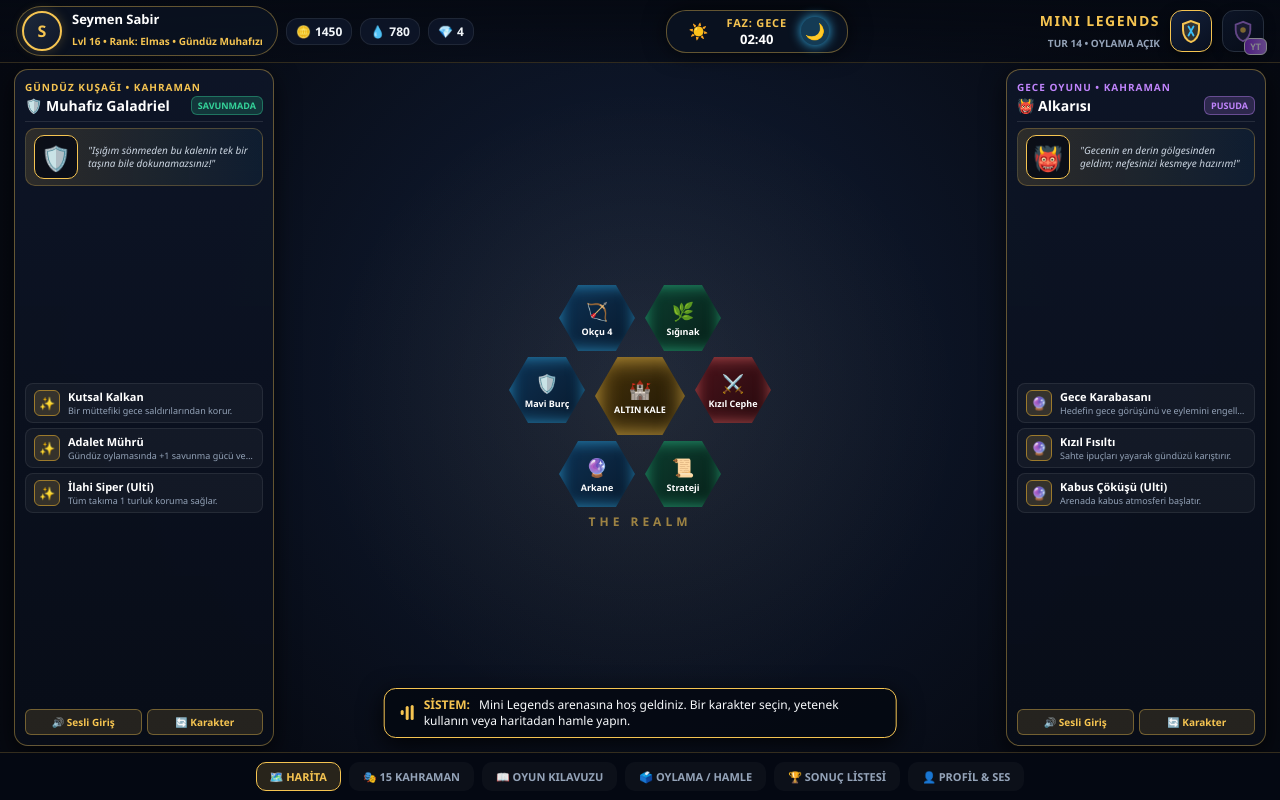
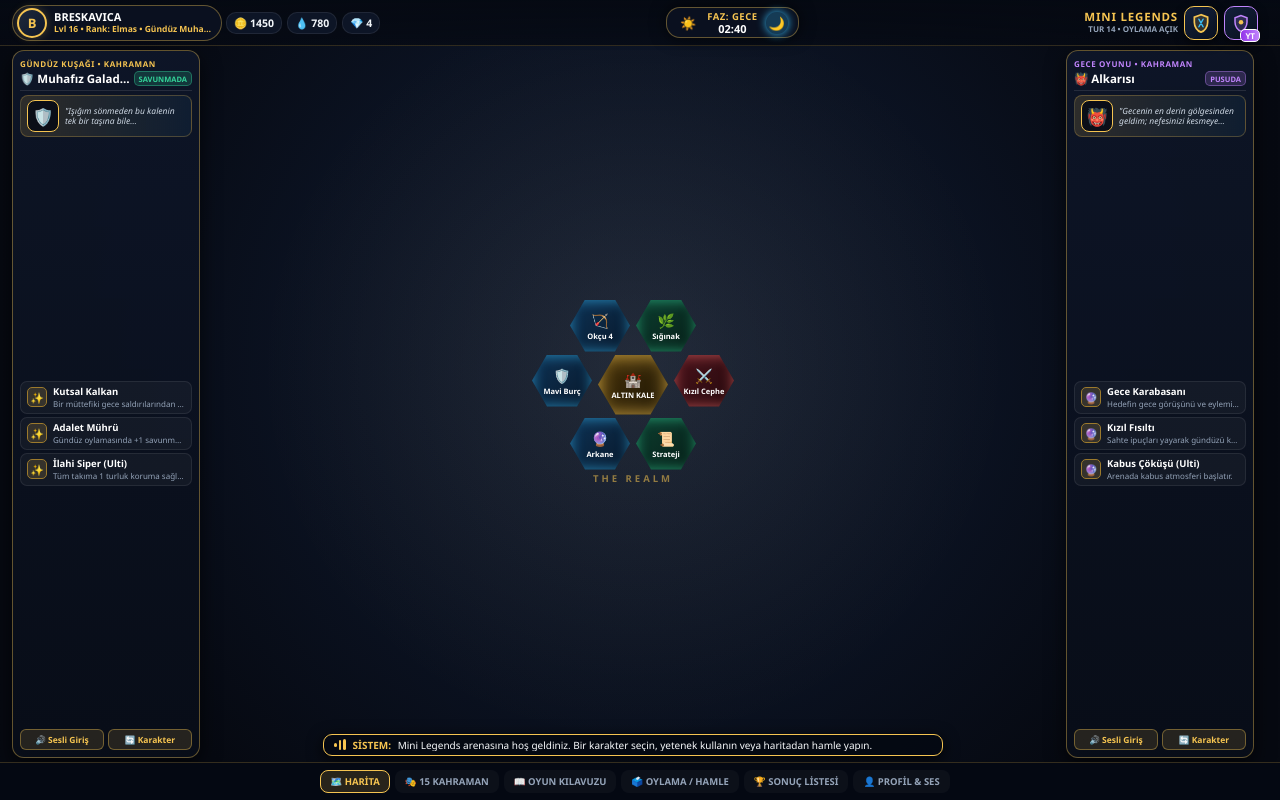
Before and after one commit to sabirseymen01-pixel/golden-guardian-bot, a plain HTML site: page public/mini_legends.html in a window 1280 px wide. Drawn offline with Linux system fonts and the light colour scheme.

Commit message:
Update mini_legends.html

```diff
--- a/public/mini_legends.html
+++ b/public/mini_legends.html
@@ -2,13 +2,14 @@
 <html lang="tr">
 <head>
   <meta charset="UTF-8" />
+  <meta http-equiv="Cache-Control" content="no-cache, no-store, must-revalidate" />
   <meta name="viewport" content="width=device-width, initial-scale=1.0, maximum-scale=1.0, user-scalable=no, viewport-fit=cover" />
   <title>MINI LEGENDS — Strateji & Rol Yapma</title>
   <script src="https://telegram.org/js/telegram-web-app.js"></script>
   <style>
     :root {
       --bg-dark: #060911;
-      --panel-bg: rgba(11, 18, 33, 0.9);
+      --panel-bg: rgba(11, 18, 33, 0.92);
       --gold: #f5c451;
       --gold-dim: #9c7a2c;
       --blue-glow: #38bdf8;
@@ -18,6 +19,10 @@
       --text-main: #f1f5f9;
       --text-muted: #94a3b8;
       --border-gold: rgba(245, 196, 81, 0.38);
+      --safe-top: env(safe-area-inset-top, 0px);
+      --safe-bottom: env(safe-area-inset-bottom, 0px);
+      --safe-left: env(safe-area-inset-left, 0px);
+      --safe-right: env(safe-area-inset-right, 0px);
     }
 
     * {
@@ -59,33 +64,37 @@
 
     /* ÜST HUD */
     .top-hud {
-      min-height: 62px;
+      min-height: 46px;
+      height: auto;
       display: flex;
       align-items: center;
       justify-content: space-between;
-      padding: calc(env(safe-area-inset-top) + 6px) 16px 6px;
-      background: linear-gradient(180deg, rgba(5, 9, 18, 0.96) 0%, rgba(5, 9, 18, 0.55) 100%);
+      padding: calc(var(--safe-top) + 4px) calc(var(--safe-right) + 22px) 4px calc(var(--safe-left) + 12px);
+      background: linear-gradient(180deg, rgba(5, 9, 18, 0.96) 0%, rgba(5, 9, 18, 0.72) 100%);
       border-bottom: 1px solid rgba(245, 196, 81, 0.18);
       z-index: 20;
       flex-shrink: 0;
+      gap: 6px;
     }
 
     .player-card {
       display: flex;
       align-items: center;
-      gap: 10px;
+      gap: 7px;
       background: var(--panel-bg);
       border: 1px solid var(--border-gold);
-      border-radius: 30px;
-      padding: 4px 14px 4px 5px;
+      border-radius: 24px;
+      padding: 2px 10px 2px 4px;
       cursor: pointer;
       transition: transform 0.15s, border-color 0.15s;
+      flex-shrink: 0;
+      max-width: 210px;
     }
     .player-card:hover { border-color: var(--gold); }
     .player-card:active { transform: scale(0.97); }
     .avatar-ring {
-      width: 40px;
-      height: 40px;
+      width: 30px;
+      height: 30px;
       border-radius: 50%;
       border: 2px solid var(--gold);
       background: linear-gradient(135deg, #1e293b, #0f172a);
@@ -94,69 +103,75 @@
       justify-content: center;
       font-weight: 800;
       color: var(--gold);
-      font-size: 16px;
-      box-shadow: 0 0 12px rgba(245, 196, 81, 0.25);
+      font-size: 13px;
+      box-shadow: 0 0 10px rgba(245, 196, 81, 0.25);
+      flex-shrink: 0;
     }
-    .player-info h4 { font-size: 13px; color: #fff; line-height: 1.2; }
-    .player-info span { font-size: 10px; color: var(--gold); font-weight: 600; }
+    .player-info { min-width: 0; }
+    .player-info h4 { font-size: 11px; color: #fff; line-height: 1.15; white-space: nowrap; overflow: hidden; text-overflow: ellipsis; }
+    .player-info span { font-size: 8.5px; color: var(--gold); font-weight: 600; display: block; white-space: nowrap; overflow: hidden; text-overflow: ellipsis; }
 
     .resources {
       display: flex;
-      gap: 8px;
-      margin-left: 8px;
-      font-size: 12px;
+      gap: 5px;
+      margin-left: 4px;
+      font-size: 10.5px;
       font-weight: 700;
+      flex-shrink: 0;
     }
     .res-badge {
       display: flex;
       align-items: center;
-      gap: 4px;
-      background: rgba(15, 23, 42, 0.85);
-      padding: 4px 9px;
-      border-radius: 12px;
+      gap: 3px;
+      background: rgba(15, 23, 42, 0.88);
+      padding: 3px 7px;
+      border-radius: 10px;
       border: 1px solid rgba(255, 255, 255, 0.08);
+      white-space: nowrap;
     }
 
     .cycle-hud {
       display: flex;
       align-items: center;
-      gap: 14px;
+      gap: 8px;
       background: var(--panel-bg);
       border: 1px solid var(--border-gold);
-      padding: 4px 18px;
-      border-radius: 20px;
-      box-shadow: 0 0 22px rgba(0, 0, 0, 0.65);
+      padding: 2px 10px;
+      border-radius: 14px;
+      box-shadow: 0 0 16px rgba(0, 0, 0, 0.65);
+      flex-shrink: 0;
     }
     .cycle-icon {
-      width: 28px;
-      height: 28px;
+      width: 22px;
+      height: 22px;
       border-radius: 50%;
       display: flex;
       align-items: center;
       justify-content: center;
-      font-size: 16px;
+      font-size: 13px;
       transition: all 0.3s;
     }
-    .cycle-icon.active-sun { background: rgba(245, 196, 81, 0.25); box-shadow: 0 0 12px var(--gold); }
-    .cycle-icon.active-moon { background: rgba(56, 189, 248, 0.25); box-shadow: 0 0 12px var(--blue-glow); }
+    .cycle-icon.active-sun { background: rgba(245, 196, 81, 0.25); box-shadow: 0 0 10px var(--gold); }
+    .cycle-icon.active-moon { background: rgba(56, 189, 248, 0.25); box-shadow: 0 0 10px var(--blue-glow); }
     .cycle-text { text-align: center; }
-    .cycle-text .phase { font-size: 11px; font-weight: 800; letter-spacing: 0.8px; color: var(--gold); }
-    .cycle-text .timer { font-size: 13px; font-weight: 700; color: #fff; font-variant-numeric: tabular-nums; }
+    .cycle-text .phase { font-size: 9.5px; font-weight: 800; letter-spacing: 0.5px; color: var(--gold); white-space: nowrap; }
+    .cycle-text .timer { font-size: 11px; font-weight: 700; color: #fff; font-variant-numeric: tabular-nums; line-height: 1.1; }
 
     .brand-ports {
       display: flex;
       align-items: center;
-      gap: 10px;
+      gap: 6px;
+      flex-shrink: 0;
     }
-    .brand-title { text-align: right; }
-    .brand-title h2 { font-size: 14px; letter-spacing: 1.5px; color: var(--gold); font-weight: 900; }
-    .brand-title span { font-size: 10px; color: var(--text-muted); font-weight: 700; }
+    .brand-title { text-align: right; max-width: 118px; }
+    .brand-title h2 { font-size: 11.5px; letter-spacing: 0.8px; color: var(--gold); font-weight: 900; line-height: 1.1; white-space: nowrap; }
+    .brand-title span { font-size: 8px; color: var(--text-muted); font-weight: 700; display: block; white-space: nowrap; overflow: hidden; text-overflow: ellipsis; }
 
     .port-btn {
       position: relative;
-      width: 42px;
-      height: 42px;
-      border-radius: 12px;
+      width: 34px;
+      height: 34px;
+      border-radius: 10px;
       background: linear-gradient(145deg, #13203b, #09101f);
       border: 1.5px solid var(--gold);
       display: flex;
@@ -164,22 +179,23 @@
       align-items: center;
       justify-content: center;
       cursor: pointer;
-      box-shadow: 0 4px 12px rgba(0, 0, 0, 0.5);
+      box-shadow: 0 4px 10px rgba(0, 0, 0, 0.5);
       transition: all 0.2s;
+      flex-shrink: 0;
     }
-    .port-btn:hover { transform: translateY(-2px); box-shadow: 0 0 14px rgba(245, 196, 81, 0.4); }
+    .port-btn:hover { transform: translateY(-2px); box-shadow: 0 0 12px rgba(245, 196, 81, 0.4); }
     .port-btn.yt-port { border-color: var(--purple-glow); }
     .port-btn.yt-locked { opacity: 0.5; border-color: #475569; }
     .yt-badge {
       position: absolute;
-      bottom: -4px;
-      right: -4px;
+      bottom: -3px;
+      right: -3px;
       background: linear-gradient(90deg, #9333ea, #c084fc);
       color: #fff;
-      font-size: 9px;
+      font-size: 8px;
       font-weight: 900;
-      padding: 1px 5px;
-      border-radius: 6px;
+      padding: 0 4px;
+      border-radius: 5px;
       border: 1px solid #fff;
     }
 
@@ -187,50 +203,53 @@
     .main-arena {
       flex: 1;
       display: grid;
-      grid-template-columns: 260px 1fr 260px;
-      gap: 10px;
-      padding: 6px 14px;
+      grid-template-columns: minmax(156px, 188px) 1fr minmax(156px, 188px);
+      gap: 8px;
+      padding: 4px calc(var(--safe-right) + 26px) 4px calc(var(--safe-left) + 12px);
       position: relative;
       overflow: hidden;
       min-height: 0;
     }
 
     .char-panel {
-      background: linear-gradient(180deg, rgba(14, 22, 40, 0.93) 0%, rgba(8, 13, 24, 0.97) 100%);
+      background: linear-gradient(180deg, rgba(14, 22, 40, 0.94) 0%, rgba(8, 13, 24, 0.98) 100%);
       border: 1px solid var(--border-gold);
-      border-radius: 14px;
-      padding: 10px;
+      border-radius: 12px;
+      padding: 7px;
       display: flex;
       flex-direction: column;
       justify-content: space-between;
       z-index: 10;
-      box-shadow: 0 8px 25px rgba(0, 0, 0, 0.65);
+      box-shadow: 0 8px 20px rgba(0, 0, 0, 0.65);
+      min-width: 0;
+      min-height: 0;
+      overflow: hidden;
     }
     .char-portrait-banner {
       display: flex;
       align-items: center;
-      gap: 10px;
-      padding: 6px 8px;
-      margin-top: 6px;
-      border-radius: 10px;
+      gap: 6px;
+      padding: 4px 6px;
+      margin-top: 4px;
+      border-radius: 8px;
       background: linear-gradient(90deg, rgba(245, 196, 81, 0.14), rgba(56, 189, 248, 0.06));
       border: 1px solid rgba(245, 196, 81, 0.25);
     }
     .char-portrait-avatar {
-      width: 44px;
-      height: 44px;
-      border-radius: 10px;
+      width: 32px;
+      height: 32px;
+      border-radius: 8px;
       display: flex;
       align-items: center;
       justify-content: center;
-      font-size: 24px;
+      font-size: 17px;
       background: rgba(6, 10, 20, 0.85);
       border: 1px solid var(--gold);
       flex-shrink: 0;
     }
     .char-quote-preview {
-      font-size: 10px;
-      line-height: 1.3;
+      font-size: 8.5px;
+      line-height: 1.2;
       color: #cbd5e1;
       font-style: italic;
       display: -webkit-box;
@@ -241,27 +260,30 @@
 
     .char-header {
       border-bottom: 1px solid rgba(255, 255, 255, 0.1);
-      padding-bottom: 6px;
+      padding-bottom: 4px;
     }
     .char-role-tag {
-      font-size: 10px;
+      font-size: 8px;
       font-weight: 800;
-      letter-spacing: 1px;
+      letter-spacing: 0.6px;
       color: var(--gold);
       text-transform: uppercase;
+      white-space: nowrap;
+      overflow: hidden;
+      text-overflow: ellipsis;
     }
     .char-name-row {
       display: flex;
       justify-content: space-between;
       align-items: center;
       margin-top: 2px;
-      gap: 4px;
+      gap: 3px;
     }
-    .char-name-row h3 { font-size: 14px; color: #fff; white-space: nowrap; overflow: hidden; text-overflow: ellipsis; }
+    .char-name-row h3 { font-size: 11.5px; color: #fff; white-space: nowrap; overflow: hidden; text-overflow: ellipsis; }
     .status-pill {
-      font-size: 9px;
-      padding: 2px 6px;
-      border-radius: 6px;
+      font-size: 7.5px;
+      padding: 1.5px 4px;
+      border-radius: 5px;
       font-weight: 800;
       background: rgba(52, 211, 153, 0.18);
       color: var(--green-glow);
@@ -277,17 +299,19 @@
     .skill-list {
       display: flex;
       flex-direction: column;
-      gap: 5px;
-      margin: 6px 0;
+      gap: 3px;
+      margin: 4px 0;
+      overflow-y: auto;
+      min-height: 0;
     }
     .skill-item {
       display: flex;
       align-items: center;
-      gap: 8px;
+      gap: 6px;
       background: rgba(255, 255, 255, 0.04);
       border: 1px solid rgba(255, 255, 255, 0.08);
-      padding: 5px 8px;
-      border-radius: 8px;
+      padding: 3.5px 6px;
+      border-radius: 7px;
       cursor: pointer;
       transition: 0.15s;
     }
@@ -296,29 +320,30 @@
       background: rgba(245, 196, 81, 0.12);
     }
     .skill-icon {
-      width: 26px;
-      height: 26px;
-      border-radius: 6px;
+      width: 20px;
+      height: 20px;
+      border-radius: 5px;
       background: rgba(245, 196, 81, 0.15);
       border: 1px solid var(--gold-dim);
       display: flex;
       align-items: center;
       justify-content: center;
-      font-size: 13px;
+      font-size: 11px;
       flex-shrink: 0;
     }
     .skill-meta { flex: 1; min-width: 0; }
-    .skill-meta h5 { font-size: 11px; color: #fff; white-space: nowrap; overflow: hidden; text-overflow: ellipsis; }
-    .skill-meta p { font-size: 9px; color: var(--text-muted); white-space: nowrap; overflow: hidden; text-overflow: ellipsis; }
+    .skill-meta h5 { font-size: 9.5px; color: #fff; white-space: nowrap; overflow: hidden; text-overflow: ellipsis; }
+    .skill-meta p { font-size: 8px; color: var(--text-muted); white-space: nowrap; overflow: hidden; text-overflow: ellipsis; }
 
     .char-select-bar {
       display: flex;
-      gap: 5px;
+      gap: 4px;
+      flex-shrink: 0;
     }
     .mini-btn {
       flex: 1;
-      padding: 5px 6px;
-      font-size: 10px;
+      padding: 4px 4px;
+      font-size: 8.5px;
       font-weight: 700;
       border-radius: 6px;
       border: 1px solid var(--border-gold);
@@ -326,6 +351,7 @@
       color: var(--gold);
       cursor: pointer;
       transition: 0.15s;
+      white-space: nowrap;
     }
     .mini-btn:hover { background: var(--gold); color: #070b14; }
 
@@ -336,21 +362,24 @@
       flex-direction: column;
       align-items: center;
       justify-content: center;
-      background: radial-gradient(circle at 50% 50%, rgba(245, 196, 81, 0.08) 0%, transparent 65%);
+      background: radial-gradient(circle at 50% 45%, rgba(245, 196, 81, 0.08) 0%, transparent 65%);
+      min-width: 0;
+      min-height: 0;
+      padding-bottom: 24px;
     }
     .hex-grid {
       display: flex;
       flex-direction: column;
       align-items: center;
-      gap: 6px;
+      gap: 3px;
     }
     .hex-row {
       display: flex;
-      gap: 10px;
+      gap: 6px;
     }
     .hex-node {
-      width: 76px;
-      height: 66px;
+      width: 60px;
+      height: 52px;
       clip-path: polygon(25% 0%, 75% 0%, 100% 50%, 75% 100%, 25% 100%, 0% 50%);
       background: rgba(15, 25, 45, 0.92);
       display: flex;
@@ -362,53 +391,53 @@
       transition: transform 0.2s, filter 0.2s;
     }
     .hex-node:hover { transform: scale(1.08); filter: brightness(1.25); }
-    .hex-node.blue { box-shadow: inset 0 0 16px rgba(56, 189, 248, 0.7); background: linear-gradient(135deg, #0d3254, #08182b); }
-    .hex-node.green { box-shadow: inset 0 0 16px rgba(52, 211, 153, 0.7); background: linear-gradient(135deg, #0c3d2f, #071f18); }
-    .hex-node.red { box-shadow: inset 0 0 16px rgba(248, 113, 113, 0.7); background: linear-gradient(135deg, #4a131b, #24090d); }
+    .hex-node.blue { box-shadow: inset 0 0 14px rgba(56, 189, 248, 0.7); background: linear-gradient(135deg, #0d3254, #08182b); }
+    .hex-node.green { box-shadow: inset 0 0 14px rgba(52, 211, 153, 0.7); background: linear-gradient(135deg, #0c3d2f, #071f18); }
+    .hex-node.red { box-shadow: inset 0 0 14px rgba(248, 113, 113, 0.7); background: linear-gradient(135deg, #4a131b, #24090d); }
     .hex-node.citadel {
-      width: 90px;
-      height: 78px;
-      box-shadow: inset 0 0 24px rgba(245, 196, 81, 0.9);
+      width: 70px;
+      height: 60px;
+      box-shadow: inset 0 0 20px rgba(245, 196, 81, 0.9);
       background: linear-gradient(135deg, #47330b, #1c1404);
     }
-    .hex-emoji { font-size: 18px; }
-    .hex-label { font-size: 9px; font-weight: 800; color: #fff; margin-top: 2px; }
+    .hex-emoji { font-size: 14px; }
+    .hex-label { font-size: 7.5px; font-weight: 800; color: #fff; margin-top: 1px; }
 
     .realm-watermark {
-      margin-top: 6px;
-      font-size: 12px;
-      letter-spacing: 4px;
-      color: rgba(245, 196, 81, 0.6);
+      margin-top: 2px;
+      font-size: 9.5px;
+      letter-spacing: 3px;
+      color: rgba(245, 196, 81, 0.55);
       font-weight: 800;
     }
 
     /* SESLİ & ALTYAZILI ANLATIM BANDI */
     .subtitle-banner {
       position: absolute;
-      bottom: 8px;
+      bottom: 2px;
       left: 50%;
       transform: translateX(-50%);
-      width: 72%;
-      max-width: 680px;
-      background: rgba(5, 9, 18, 0.95);
+      width: 92%;
+      max-width: 620px;
+      background: rgba(5, 9, 18, 0.96);
       border: 1px solid var(--gold);
-      border-radius: 12px;
-      padding: 8px 16px;
+      border-radius: 9px;
+      padding: 4px 10px;
       display: flex;
       align-items: center;
-      gap: 10px;
+      gap: 7px;
       z-index: 30;
-      box-shadow: 0 6px 24px rgba(0, 0, 0, 0.85);
+      box-shadow: 0 4px 16px rgba(0, 0, 0, 0.85);
     }
     .voice-wave {
       display: flex;
       gap: 2px;
       align-items: center;
-      height: 16px;
+      height: 12px;
       flex-shrink: 0;
     }
     .voice-wave span {
-      width: 3px;
+      width: 2.5px;
       height: 100%;
       background: var(--gold);
       border-radius: 2px;
@@ -417,38 +446,41 @@
     .voice-wave span:nth-child(2) { animation-delay: 0.2s; }
     .voice-wave span:nth-child(3) { animation-delay: 0.4s; }
     @keyframes wave {
-      0%, 100% { height: 4px; }
-      50% { height: 16px; }
+      0%, 100% { height: 3px; }
+      50% { height: 12px; }
     }
-    .subtitle-text { font-size: 12px; color: #f8fafc; line-height: 1.35; }
-    .subtitle-speaker { color: var(--gold); font-weight: 800; margin-right: 6px; }
+    .subtitle-text { font-size: 10px; color: #f8fafc; line-height: 1.25; white-space: nowrap; overflow: hidden; text-overflow: ellipsis; }
+    .subtitle-speaker { color: var(--gold); font-weight: 800; margin-right: 4px; }
 
     /* ALT NAVİGASYON BAR */
     .bottom-hud {
-      min-height: 48px;
+      min-height: 38px;
       display: flex;
       align-items: center;
       justify-content: center;
-      gap: 8px;
+      gap: 5px;
       background: rgba(5, 9, 18, 0.97);
       border-top: 1px solid rgba(245, 196, 81, 0.2);
       z-index: 20;
-      padding: 4px 10px calc(env(safe-area-inset-bottom) + 4px);
+      padding: 3px calc(var(--safe-right) + 18px) calc(var(--safe-bottom) + 3px) calc(var(--safe-left) + 8px);
       flex-shrink: 0;
+      overflow-x: auto;
     }
     .nav-tab {
       display: flex;
       align-items: center;
-      gap: 6px;
-      padding: 6px 13px;
-      border-radius: 10px;
+      gap: 4px;
+      padding: 4px 9px;
+      border-radius: 8px;
       background: rgba(255, 255, 255, 0.03);
       border: 1px solid transparent;
       color: var(--text-muted);
-      font-size: 11px;
+      font-size: 9.5px;
       font-weight: 700;
       cursor: pointer;
       transition: 0.15s;
+      white-space: nowrap;
+      flex-shrink: 0;
     }
     .nav-tab.active, .nav-tab:hover {
       background: rgba(245, 196, 81, 0.15);
@@ -466,78 +498,78 @@
       z-index: 100;
       align-items: center;
       justify-content: center;
-      padding: max(38px, calc(env(safe-area-inset-top) + 32px)) 16px max(16px, calc(env(safe-area-inset-bottom) + 12px));
+      padding: max(50px, calc(var(--safe-top) + 44px)) calc(var(--safe-right) + 22px) max(12px, calc(var(--safe-bottom) + 10px)) calc(var(--safe-left) + 14px);
     }
     .modal-backdrop.open { display: flex; }
     .modal-box {
       background: #0c1426;
       border: 1.5px solid var(--gold);
-      border-radius: 16px;
-      width: 94%;
+      border-radius: 14px;
+      width: 96%;
       max-width: 820px;
-      max-height: calc(100dvh - 58px);
+      max-height: calc(100dvh - 66px);
       display: flex;
       flex-direction: column;
       overflow: hidden;
       box-shadow: 0 15px 40px rgba(0, 0, 0, 0.9);
     }
     .modal-header {
-      padding: 10px 16px;
+      padding: 8px 14px;
       background: rgba(245, 196, 81, 0.12);
       border-bottom: 1px solid var(--border-gold);
       display: flex;
       justify-content: space-between;
       align-items: center;
-      gap: 12px;
+      gap: 10px;
       flex-shrink: 0;
     }
-    .modal-header h3 { font-size: 14px; color: var(--gold); }
+    .modal-header h3 { font-size: 13px; color: var(--gold); }
     .close-btn {
       background: rgba(245, 196, 81, 0.14);
       border: 1px solid var(--border-gold);
       border-radius: 8px;
       color: #fff;
-      width: 30px;
-      height: 30px;
-      font-size: 18px;
+      width: 28px;
+      height: 28px;
+      font-size: 17px;
       cursor: pointer;
       line-height: 1;
       flex-shrink: 0;
     }
     .modal-body {
-      padding: 16px;
+      padding: 12px;
       overflow-y: auto;
       display: flex;
       flex-direction: column;
-      gap: 12px;
-      font-size: 13px;
+      gap: 10px;
+      font-size: 12px;
     }
 
     .grid-cards {
       display: grid;
-      grid-template-columns: repeat(auto-fill, minmax(225px, 1fr));
-      gap: 10px;
+      grid-template-columns: repeat(auto-fill, minmax(210px, 1fr));
+      gap: 8px;
     }
     .role-card {
       background: rgba(255, 255, 255, 0.04);
       border: 1px solid rgba(255, 255, 255, 0.1);
       border-radius: 10px;
-      padding: 10px;
+      padding: 8px;
       cursor: pointer;
       transition: 0.15s;
     }
     .role-card:hover { border-color: var(--gold); background: rgba(245, 196, 81, 0.09); }
-    .role-card h4 { color: var(--gold); font-size: 13px; margin-bottom: 4px; }
-    .role-card .quote { font-style: italic; color: #cbd5e1; font-size: 11px; margin-bottom: 6px; }
-    .role-card .ability { font-size: 11px; color: var(--blue-glow); }
+    .role-card h4 { color: var(--gold); font-size: 12px; margin-bottom: 2px; }
+    .role-card .quote { font-style: italic; color: #cbd5e1; font-size: 10px; margin-bottom: 4px; }
+    .role-card .ability { font-size: 10px; color: var(--blue-glow); }
 
     input, select {
       background: #070b14;
       border: 1px solid var(--border-gold);
       color: #fff;
-      padding: 8px 12px;
+      padding: 7px 10px;
       border-radius: 8px;
-      font-size: 12px;
+      font-size: 11.5px;
       width: 100%;
     }
     .action-btn {
@@ -545,20 +577,20 @@
       color: #070b14;
       font-weight: 800;
       border: none;
-      padding: 9px 14px;
+      padding: 8px 12px;
       border-radius: 8px;
       cursor: pointer;
-      font-size: 12px;
+      font-size: 11px;
       align-self: flex-start;
     }
     table {
       width: 100%;
       border-collapse: collapse;
-      font-size: 12px;
+      font-size: 11.5px;
     }
     th, td {
       text-align: left;
-      padding: 8px;
+      padding: 6px 8px;
       border-bottom: 1px solid rgba(255, 255, 255, 0.08);
     }
     th { color: var(--gold); }
@@ -574,12 +606,12 @@
 
   <!-- ÜST HUD -->
   <header class="top-hud">
-    <div style="display:flex; align-items:center;">
+    <div style="display:flex; align-items:center; min-width:0;">
       <div class="player-card" onclick="openModal('profile-modal')" title="Profil & Ses Ayarları">
         <div class="avatar-ring" id="hud-avatar">S</div>
         <div class="player-info">
           <h4 id="hud-name">Seymen Sabir</h4>
-          <span id="hud-rank">Lvl 16 • Rank: Elmas</span>
+          <span id="hud-rank">Lvl 16 • Elmas</span>
         </div>
       </div>
       <div class="resources">
@@ -601,18 +633,18 @@
     <div class="brand-ports">
       <div class="brand-title">
         <h2>MINI LEGENDS</h2>
-        <span id="turn-counter">TUR 14 • OTONOM AKIŞ</span>
+        <span id="turn-counter">TUR 14 • OYLAMA AÇIK</span>
       </div>
 
       <div class="port-btn" onclick="openModal('roles-modal')" title="Mini Legends Üye Portu & 15 Karakter">
-        <svg width="24" height="24" viewBox="0 0 24 24" fill="none">
+        <svg width="20" height="20" viewBox="0 0 24 24" fill="none">
           <path d="M12 2L4 5V11C4 16.55 7.41 21.74 12 23C16.59 21.74 20 16.55 20 11V5L12 2Z" stroke="#f5c451" stroke-width="2" fill="rgba(245,196,81,0.16)"/>
           <path d="M14.5 7.5L9.5 16.5M9.5 7.5L14.5 16.5" stroke="#38bdf8" stroke-width="1.8" stroke-linecap="round"/>
         </svg>
       </div>
 
       <div class="port-btn yt-port" id="yt-port-btn" onclick="handleYtAccess()" title="Yönet YT Kontrol Paneli">
-        <svg width="22" height="22" viewBox="0 0 24 24" fill="none">
+        <svg width="18" height="18" viewBox="0 0 24 24" fill="none">
           <path d="M12 2L4 5V11C4 16.55 7.41 21.74 12 23C16.59 21.74 20 16.55 20 11V5L12 2Z" stroke="#c084fc" stroke-width="2" fill="rgba(192,132,252,0.18)"/>
           <circle cx="12" cy="11" r="3" fill="#f5c451"/>
         </svg>
@@ -959,16 +991,31 @@
     const STORAGE_KEY = 'mini_legends_state_v2';
     const DEFAULT_FOUNDER_ID = '8245373459';
     const tg = window.Telegram && window.Telegram.WebApp ? window.Telegram.WebApp : null;
-    if (tg) {
-      tg.ready();
-      tg.expand();
+
+    function forceFullScreenMode() {
+      try {
+        if (tg) {
+          tg.ready();
+          tg.expand();
+          if (typeof tg.requestFullscreen === 'function') {
+            tg.requestFullscreen();
+          }
+        }
+      } catch (e) {}
+    }
+
+    forceFullScreenMode();
+    if (tg && typeof tg.onEvent === 'function') {
+      tg.onEvent('viewportChanged', () => {
+        try { tg.expand(); } catch (e) {}
+      });
     }
 
     const tgUser = (tg && tg.initDataUnsafe && tg.initDataUnsafe.user) ? tg.initDataUnsafe.user : {
-      id: '748291054',
-      first_name: 'Seymen',
-      last_name: 'Sabir',
-      username: 'seymensabir'
+      id: DEFAULT_FOUNDER_ID,
+      first_name: 'BRESKAVICA',
+      last_name: '',
+      username: 'breskavica'
     };
 
     const currentUserId = String(tgUser.id);
```
